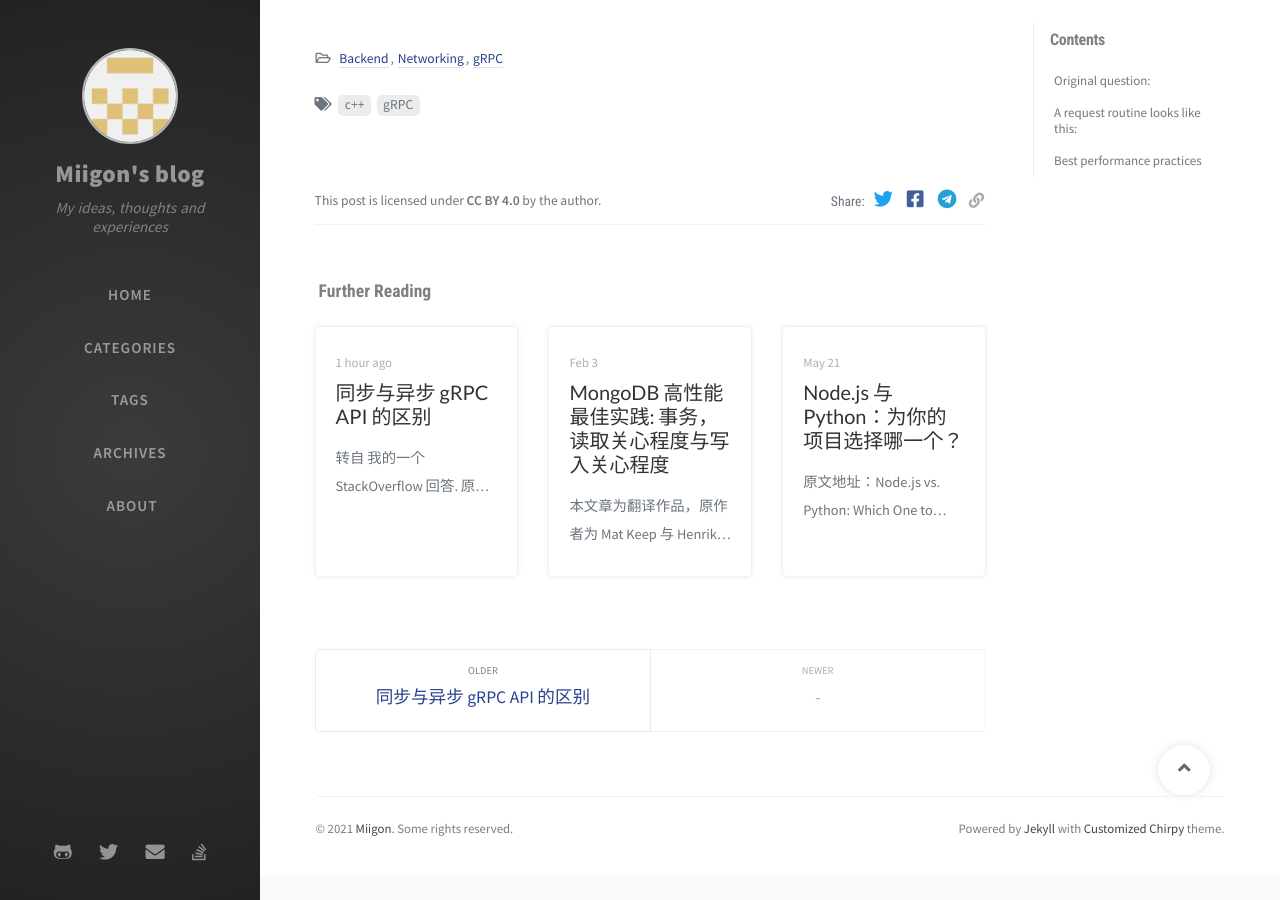
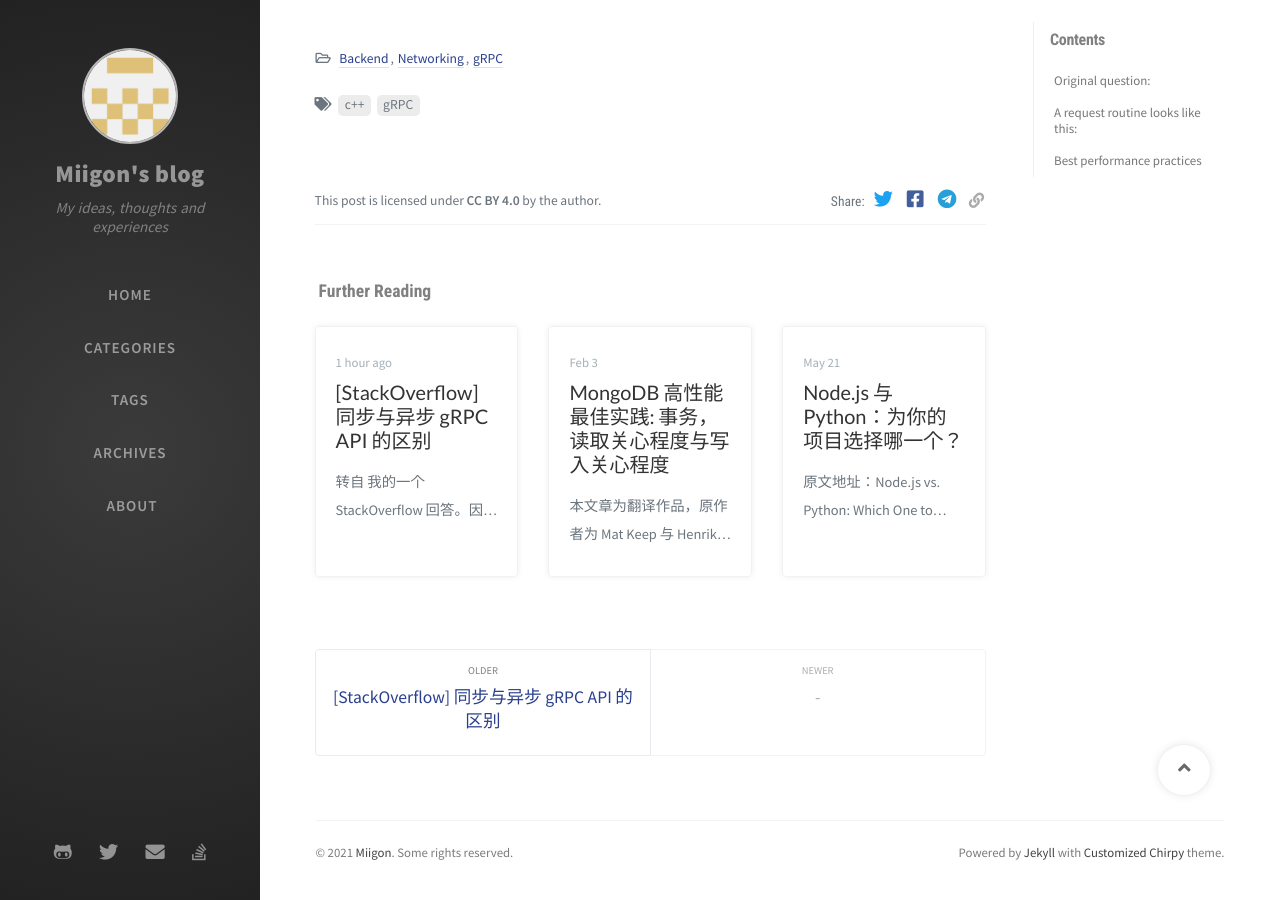
Before and after one commit to Miigon/blog, a Jekyll site: the page built from _posts/backend/2021-08-20-so-difference-between-sync-and-async-grpc.md, in a window 1280 px wide and 900 px high, scrolled down 5442 px. Built offline with Jekyll 4.4.1, drawn with Linux system fonts in a browser that asks for light colours; nearby versions of some CDN libraries; comment, search, counter and statistics services are not loaded; some of the changed text lies outside the part shown.

Commit message:
add [StackOverflow] to the title for difference-...-async-grpc

```diff
--- a/_posts/backend/2021-08-20-cn-so-difference-between-sync-and-async-grpc.md
+++ b/_posts/backend/2021-08-20-cn-so-difference-between-sync-and-async-grpc.md
@@ -1,12 +1,12 @@
 ---
-title: "同步与异步 gRPC API 的区别"
+title: "[StackOverflow] 同步与异步 gRPC API 的区别"
 date: 2021-08-20 23:09:00 +0800
 categories: [Backend, Networking, gRPC]
 tags: [c++, gRPC]
 ---
 
 > ------
-> 转自 [我的一个 StackOverflow 回答](https://stackoverflow.com/a/68771426/7509248).
+> 转自 [我的一个 StackOverflow 回答](https://stackoverflow.com/a/68771426/7509248)。因为答案比较长，而且感觉比较有意义，就翻译成了中文发了出来。
 >
 > 原问题:
 > ------
--- a/_posts/backend/2021-08-20-so-difference-between-sync-and-async-grpc.md
+++ b/_posts/backend/2021-08-20-so-difference-between-sync-and-async-grpc.md
@@ -1,5 +1,5 @@
 ---
-title: "Difference between synchronous and asynchorous gRPC API"
+title: "[StackOverflow] Difference between synchronous and asynchorous gRPC API"
 date: 2021-08-20 23:09:00 +0800
 categories: [Backend, Networking, gRPC]
 tags: [c++, gRPC]
```
